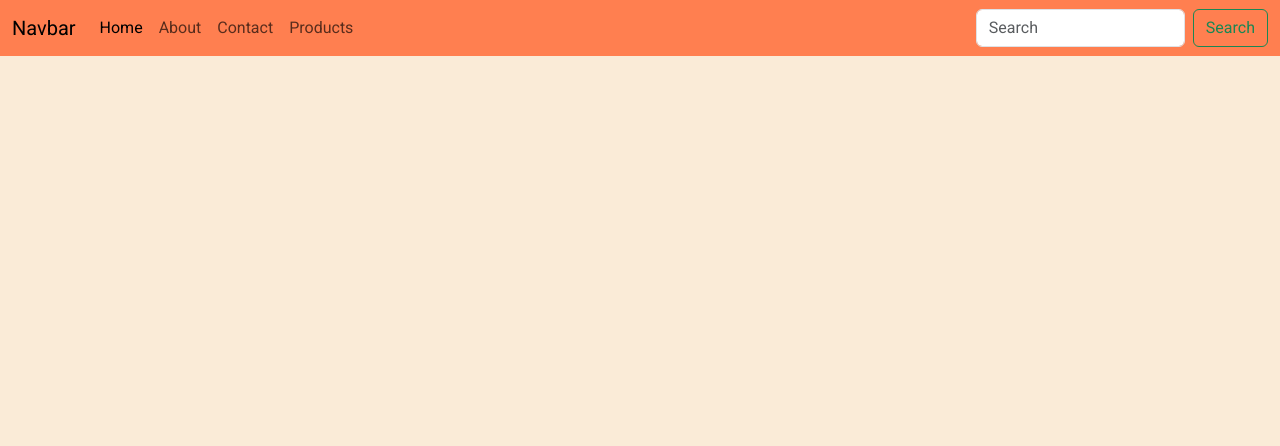
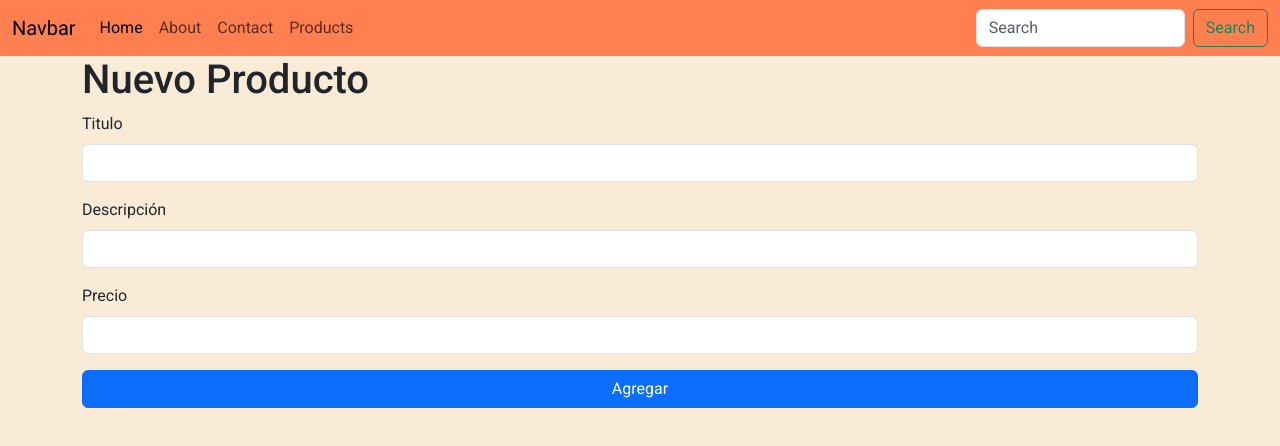
Before and after one commit to toia-19/proyectoAngular-Prog5to, an Angular app: page /new-products in a window 1280 px wide. Before the commit this address led to /. Shown: the top 446 px of the page. Built offline with nearby package versions, Linux system fonts and the light colour scheme; a web font is replaced by a local one.

Commit message:
Creación de estructura y ruteo de formulario para productos

```diff
--- a/src/app/app.routes.ts
+++ b/src/app/app.routes.ts
@@ -3,6 +3,7 @@ import { Home } from './pages/home/home';
 import { About } from './pages/about/about';
 import { Contact } from './pages/contact/contact';
 import { Products } from './pages/products/products';
+import { NewProduct } from './pages/products/section/new-product/new-product';
 
 export const routes: Routes = [
     /* Definimos ruta raíz o por defecto en el proyecto */
@@ -20,5 +21,8 @@ export const routes: Routes = [
     },
     {
         path: "products", component: Products
+    },
+    {
+        path: "new-products", component: NewProduct
     }
 ];
--- a/src/app/models/tarjeta.ts
+++ b/src/app/models/tarjeta.ts
@@ -17,7 +17,7 @@ export interface Tarjeta {
     titulo: string; // string <- valores alfanumericos (letras y números)
     descripcion: string;
     precio: number; // number <- valores numéricos
-    fechaPostal: Date;
-    img: string;
+    fechaPostal?: Date;
+    img?: string;
     alt?: string; // ? <- indica que no es una propiedad obligatoria
 }
--- /dev/null
+++ b/src/app/pages/products/section/new-product/new-product.html
@@ -0,0 +1,22 @@
+<div class="container">
+    <h1>Nuevo Producto</h1>
+
+    <form>
+        <div class="mb-3">
+            <label for="titulo" class="form-label">Titulo</label>
+            <input id="titulo" type="text" class="form-control">
+        </div>
+
+        <div class="mb-3">
+            <label for="descripcion" class="form-label">Descripción</label>
+            <input id="descripcion" type="text" class="form-control">
+        </div>
+
+        <div class="mb-3">
+            <label for="precio" class="form-label">Precio</label>
+            <input id="precio" type="number" class="form-control">
+        </div>
+
+        <button type="submit" class="btn btn-primary w-100">Agregar</button>
+    </form>
+</div>
```
Also changed, not shown: src/app/pages/products/section/new-product/new-product.ts (added, +11 -0 lines), src/app/pages/products/section/new-product/new-product.css (added), 1 other file (tests, documents, lock files or other folders).
